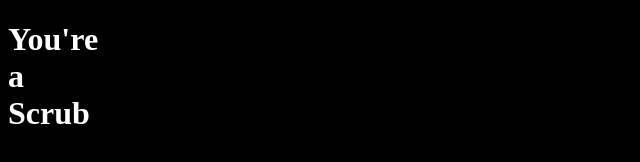
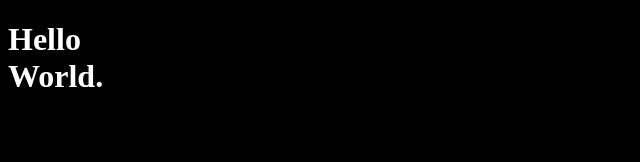
Before and after one commit to DanMaz95/forfun, a plain HTML site: page index.html in a window 1280 px wide. Shown: the whole page, without its empty margins (0-640 px from the left). Drawn offline with Linux system fonts and the light colour scheme.

Commit message:
Update index.html

```diff
--- a/index.html
+++ b/index.html
@@ -8,7 +8,7 @@
 </head>
 
 <body>
-    <div><h1>You're a Scrub</h1></div>
+    <div><h1>Hello World.</h1></div>
     <script src=""></script>
 </body>
 </html>
```
